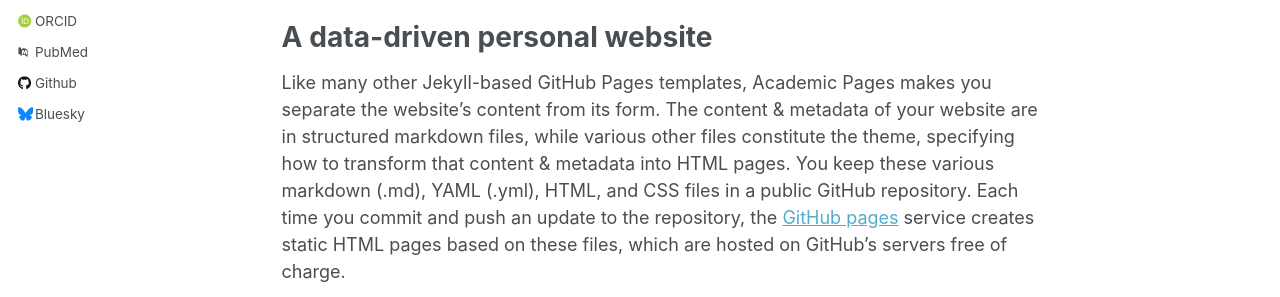
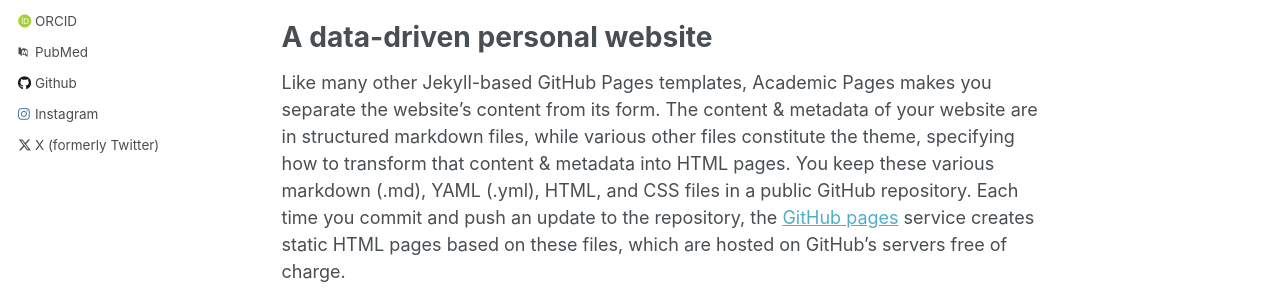
Before and after one commit to sergiocuadrosq/sergiocuadrosq.github.io, a Jekyll site: the page built from _pages/about.md, in a window 1280 px wide. Shown: the part 449-746 px from the top of the page. Built offline with Jekyll 4.4.1, drawn with Linux system fonts in a browser that asks for light colours; some web fonts are replaced; part of the change alters nothing that is shown.

Commit message:
Update _config.yml

```diff
--- a/_config.yml
+++ b/_config.yml
@@ -43,19 +43,19 @@ author:
   bitbucket        : # Username - Update with your username on the site
   codepen          : # Username
   dribbble         : # Username
-  github           : "academicpages"
+  github           : "sergiocuadrosq"
   kaggle           : # Username
   stackoverflow    : # User number or user number and name (i.e., use "1" or "1/jeff-atwood")
 
   # Social media
-  bluesky          : "bsky.app" # Replace this with you Bluesky username
+  bluesky          : # Replace this with you Bluesky username
   facebook         : # Username
   flickr           : # Username
   foursquare       : # Username
   goodreads        : # Username
   google_plus      : # Username
   keybase          : # Username
-  instagram        : # Username
+  instagram        : "sergiocuadrosq"
   lastfm           : # Username
   linkedin         : # Username
   mastodon         : # URL
@@ -65,7 +65,7 @@ author:
   steam            : # Username
   telegram         : # URL
   tumblr           : # Username
-  twitter          : # Username for X / Twitter
+  twitter          : "sergiocuadrosq"
   vine             : # Username
   weibo            : # Username
   wikipedia        : # Username
```
